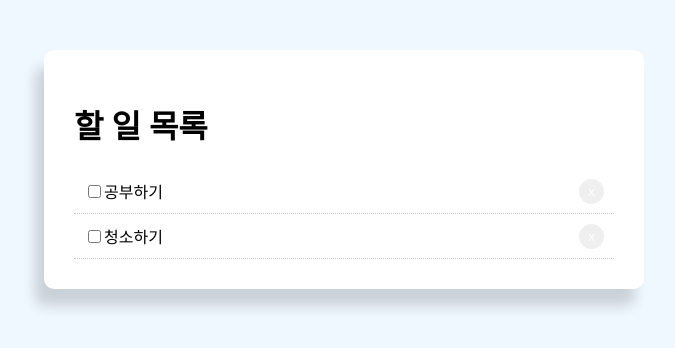
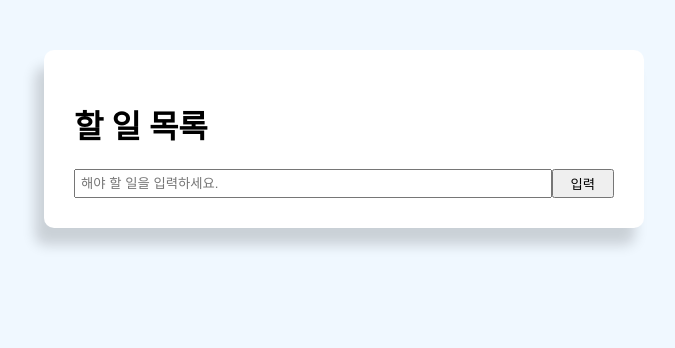
Before and after one commit to zippy-code/react, a React (Create React App) app: page / in a window 1280 px wide. Shown: the top 348 px of the page, without its empty margins (296-971 px from the left). Built offline with nearby package versions, Linux system fonts and the light colour scheme; the HTML template or start-up script is replaced by a standard one.

Commit message:
할 일 추가 버튼 생성 (전개 연산자 학습)

```diff
--- a/src/App.js
+++ b/src/App.js
@@ -13,18 +13,10 @@
 
   state = {
     todoData : [
-      {
-        id: "1",
-        title: "공부하기",
-        completed: true
-      },
-      {
-        id: "2",
-        title: "청소하기",
-        completed: false
-      }
-    ]
-  }
+    ],
+
+    value: "",
+  };
 
   // 동적으로 변화해야 하는 부분은 함수로 만든다.
   getStyle = () => {
@@ -40,6 +32,26 @@
   handleClick = (id) => {
       let newTodoData = this.state.todoData.filter(data => data.id != id);
       this.setState({todoData : newTodoData});
+  }
+
+  handleChange = (event) => {
+    this.setState({value: event.target.value})
+  }
+
+  handleSumit = (event) => {
+    // form 안에 input 을 전송할 때 페이지가 리로드 되는 것을 막음
+    event.preventDefault();
+
+    // 새로운 할 일 데이터
+    let newTodo = {
+      id: Date.now(),
+      title: this.state.value,
+      completed: false,
+    };
+
+    // 원래 있던 할 일에 새로운 할 일 더해주기 ...은 전개 연산자.
+    // 전개 연산자는 특정 객체 또는 배열의 값을 다른 객체, 배열로 복제하거나 옮길 때 사용한다.
+    this.setState({todoData: [...this.state.todoData, newTodo]});
   }
 
   render() { // component 클래스 안에 있는 render 함수. 함수형 프로그래밍에서는 render() 함수 사용하지 않아도 된다.
@@ -58,6 +70,23 @@
               </div>
             )
             })}
+            <form style={{display: 'flex'}} onSubmit={this.handleSumit}>
+              <input
+              type={'text'}
+              name={"value"}
+              style={{flex: '10', padding: '5px'}}
+              placeholder={"해야 할 일을 입력하세요."}
+              value={this.state.value}
+              onChange={this.handleChange}>
+              </input>
+
+              <input
+              type={'submit'}
+              value={"입력"}
+              className={'btn'}
+              style={{flex: '1'}}>
+              </input>
+            </form>
         </div>
       </div>
     )
```
